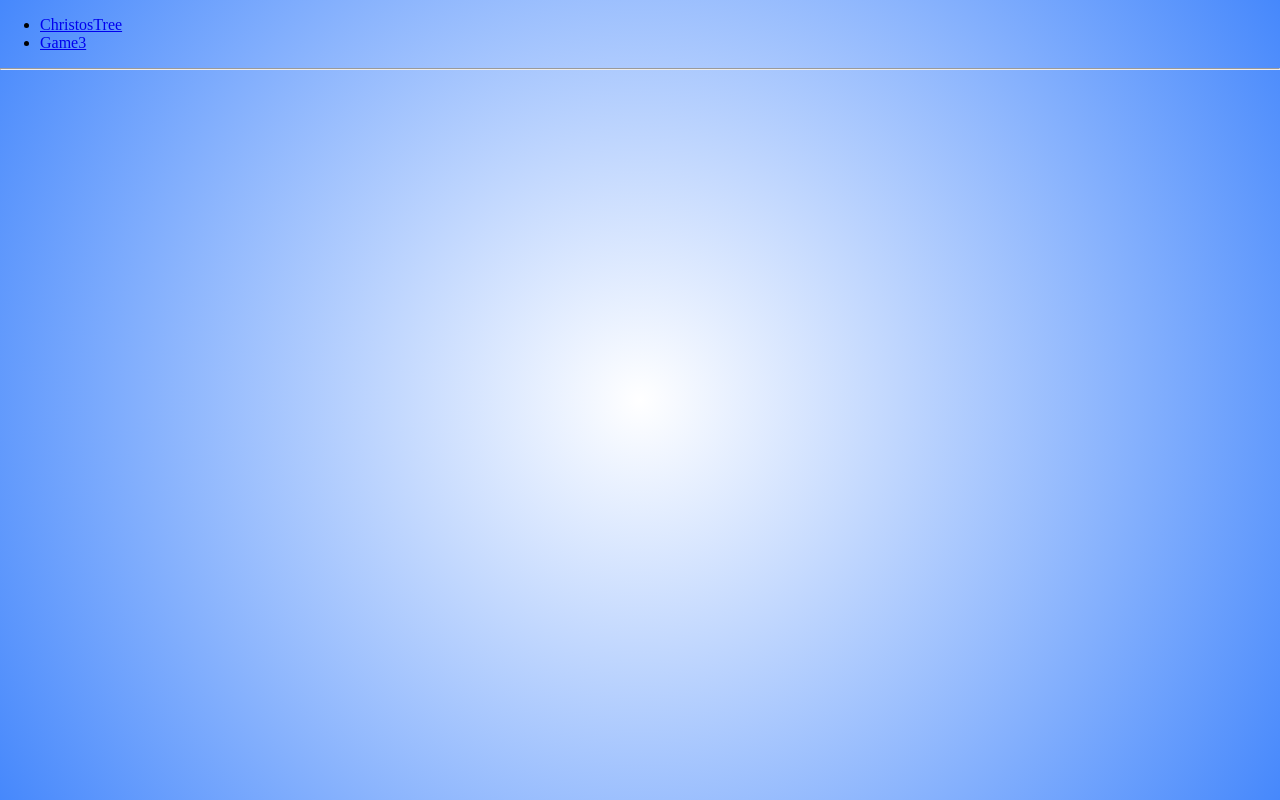
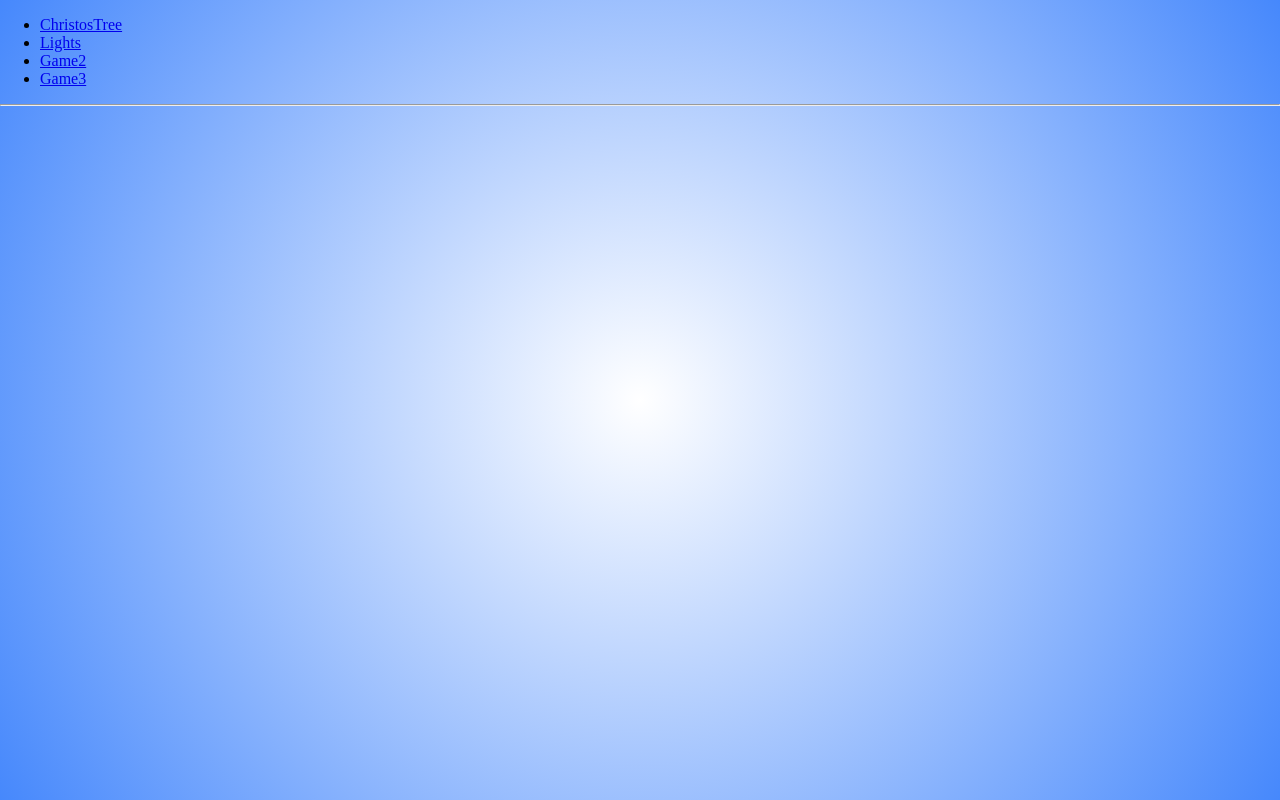
Before and after one commit to Aminopyridin/hackathon2018-team4, a React app: page / in a window 1280 px wide. Built offline with nearby package versions, Linux system fonts and the light colour scheme.

Commit message:
merge games

```diff
--- a/src/components/App/App.js
+++ b/src/components/App/App.js
@@ -4,6 +4,7 @@ import Lights from '../firstGame/Lights/Lights'
 import styles from './style.css';
 import { BrowserRouter as Router, Route, Link } from "react-router-dom";
 import Game from "../Game3/Game";
+import {Game2} from "../game2/Game2";
 export default class App extends React.Component {
     render () {
         return (
@@ -14,11 +15,19 @@ export default class App extends React.Component {
                             <Link to="/tree">ChristosTree</Link>
                         </li>
                         <li>
+                            <Link to="/lights">Lights</Link>
+                        </li>
+                        <li>
+                            <Link to="/game2">Game2</Link>
+                        </li>
+                        <li>
                             <Link to="/game3">Game3</Link>
                         </li>
                     </ul>
                     <hr />
                     <Route path="/tree" component={this.Tree} />
+                    <Route path="/lights" component={Lights} />
+                    <Route path="/game2" component={Game2} />
                     <Route path="/game3" component={Game} />
                 </div>
             </Router>
```
